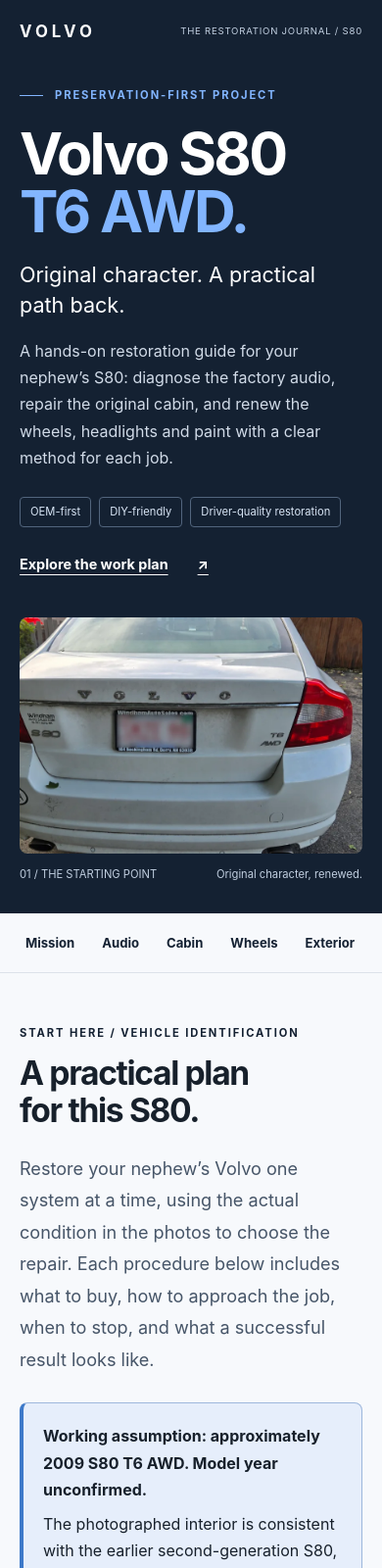
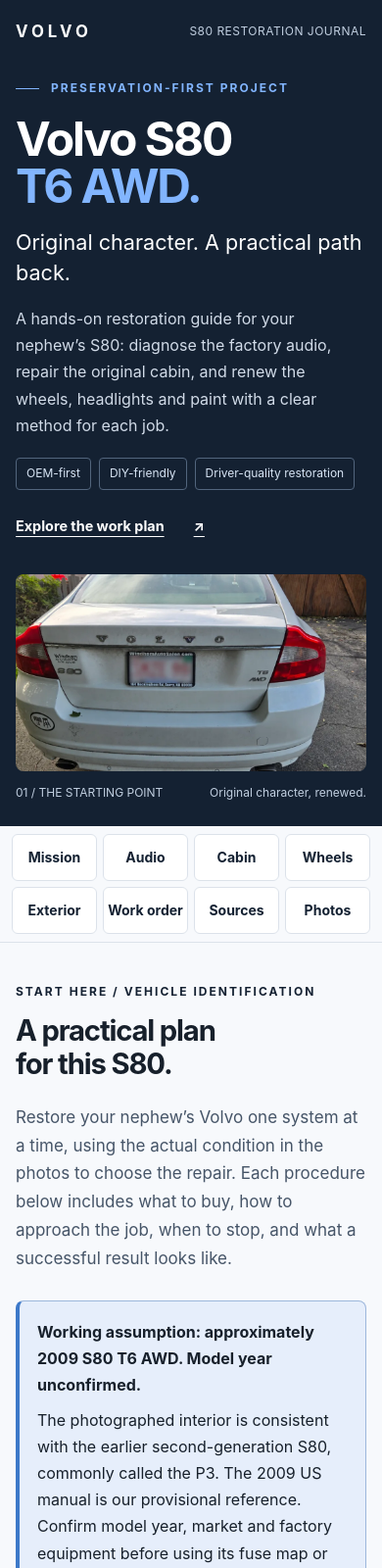
Before and after one commit to jmaietta/resto, a plain HTML site: page index.html in a window 390 px wide. Shown: the top 1600 px of the page at 98% size. Drawn offline with Linux system fonts and the light colour scheme.

Commit message:
Rework full site layout and navigation for phones and tablets

```diff
--- a/index.html
+++ b/index.html
@@ -7,7 +7,7 @@
    Volvo S80 T6 AWD — Mild Restoration Plan
   </title>
   <meta content="Hands-on Volvo S80 T6 AWD restoration guide with conditional 2009 fuse maps, audio diagnostics, leather repair, wheel refinishing, headlight restoration and paint correction." name="description"/>
-  <link href="styles.css" rel="stylesheet"/>
+  <link href="styles.css?v=20261001-mobile" rel="stylesheet"/>
   <meta content="#142132" name="theme-color"/>
   <link href="https://jmaietta.github.io/resto/" rel="canonical"/>
   <meta property="og:type" content="website"/>
@@ -38,7 +38,7 @@
      VOLVO
     </a>
     <span class="masthead-label">
-     The restoration journal / S80
+     S80 restoration journal
     </span>
    </div>
   </div>
@@ -130,9 +130,15 @@
      </span>
      Work order
     </a>
+    <a href="#sources">
+     <span aria-hidden="true">
+      07
+     </span>
+     Sources
+    </a>
     <a href="#gallery">
      <span aria-hidden="true">
-      07
+      08
      </span>
      Photos
     </a>
--- a/styles.css
+++ b/styles.css
@@ -13,7 +13,7 @@
   font-synthesis: none;
 }
 * { box-sizing: border-box; }
-html { scroll-behavior: smooth; scroll-padding-top: 90px; }
+html { scroll-behavior: smooth; scroll-padding-top: 90px; -webkit-text-size-adjust: 100%; }
 body { margin: 0; font-size: 16px; line-height: 1.7; }
 img { display: block; max-width: 100%; height: auto; }
 a { color: var(--dark); text-underline-offset: 5px; }
@@ -45,8 +45,8 @@
 .pill { border: 1px solid #52657d; border-radius: 4px; padding: 5px 10px; font-size: .7rem; color: #d8e5f5; }
 .hero-link { display: inline-flex; align-items: center; gap: 30px; margin-top: 24px; color: var(--card); min-height: 48px; font-size: .9rem; font-weight: 650; }
 .nav { position: sticky; top: 0; z-index: 5; background: #f7f9fcf5; backdrop-filter: blur(14px); border-bottom: 1px solid var(--line); }
-.nav .wrap { display: flex; justify-content: space-between; gap: 12px; overflow-x: auto; padding-block: 8px; scrollbar-width: thin; }
-.nav a { display: flex; align-items: center; gap: 8px; flex-shrink: 0; min-height: 44px; padding: 4px 10px; text-decoration: none; font-size: .82rem; font-weight: 650; border-radius: 4px; }
+.nav .wrap { display: flex; flex-wrap: wrap; justify-content: space-between; gap: 12px; padding-block: 8px; }
+.nav a { display: flex; align-items: center; gap: 8px; min-height: 48px; padding: 4px 10px; text-decoration: none; font-size: .875rem; font-weight: 650; border-radius: 6px; touch-action: manipulation; }
 .nav a span { color: var(--muted); font-size: .65rem; font-weight: 400; }
 .nav a:hover, .nav a[aria-current] { background: #e7effb; }
 section { padding: 88px 0; border-bottom: 1px solid var(--line); }
@@ -107,6 +107,8 @@
 .vehicle-note { border: 1px solid #9db7dc; border-left: 4px solid #3d79c9; border-radius: 8px; padding: 24px; background: #e6eefb; margin: 28px 0; }
 .vehicle-note p { margin: 8px 0 0; }
 .guide-grid { display: grid; grid-template-columns: repeat(2, minmax(0, 1fr)); gap: 32px; align-items: start; }
+.guide-grid > *, .hero-grid > *, .work-sessions article > * { min-width: 0; }
+.procedure-body, .guide-card, .vehicle-note, .source-list { overflow-wrap: anywhere; }
 .guide-card { border: 1px solid var(--line); background: white; border-radius: 8px; padding: 26px; }
 .guide-card p:last-child, .guide-card ul:last-child { margin-bottom: 0; }
 .guide-card li, .procedure-body li { margin-block: 10px; padding-left: 4px; }
@@ -128,8 +130,8 @@
 .steps li::marker { color: #3768ab; font-weight: 700; }
 .decision, .acceptance, .spec-note { padding: 18px 22px; background: #edf3fc; border-left: 3px solid #3d79c9; margin-block: 22px; border-radius: 0 6px 6px 0; }
 .acceptance { background: #f2f5f9; border-color: #586d86; }
-.source-note { font-size: .8rem; color: var(--muted); margin-top: 24px; line-height: 1.8; }
-.source-note a { display: inline-block; padding-block: 5px; }
+.source-note { font-size: .875rem; color: var(--muted); margin-top: 24px; line-height: 1.8; }
+.source-note a { display: inline-block; padding-block: 10px; min-height: 44px; }
 .spec-grid { display: grid; grid-template-columns: repeat(3, minmax(0, 1fr)); gap: 14px; margin-block: 24px; }
 .spec-grid > div { background: #eef3fa; border: 1px solid var(--line); border-radius: 6px; padding: 18px; }
 .spec-grid strong, .spec-grid span { display: block; }
@@ -151,21 +153,35 @@
   .grid { gap: 24px; }
   .hero-photo img { aspect-ratio: .85; border-top-left-radius: 12px; }
 }
+@media (max-width: 900px) {
+  html { scroll-padding-top: calc(8rem + 16px); }
+  .nav .wrap { display: grid; grid-template-columns: repeat(4, minmax(0, 1fr)); width: calc(100% - 24px); gap: 6px; padding-block: 8px; }
+  .nav a { justify-content: center; text-align: center; padding: 8px 4px; line-height: 1.3; border: 1px solid #dce2ea; background: white; }
+  .guide-grid, .spec-grid { grid-template-columns: 1fr; gap: 24px; }
+  .hero-grid { grid-template-columns: 1fr; gap: 28px; }
+  .hero p { max-width: 660px; }
+  .hero-photo img { aspect-ratio: 16 / 9; height: auto; }
+  .guide-photo { width: 100%; max-width: 640px; margin-inline: auto; }
+  .source-list { columns: 1; }
+  .footer .wrap { flex-direction: column; gap: 20px; }
+  .footer a { display: inline-block; }
+}
 @media (max-width: 700px) {
-  html { scroll-padding-top: 80px; }
-  .wrap { width: calc(100% - 40px); }
+  .wrap { width: calc(100% - 32px); }
   .masthead .wrap { min-height: 64px; }
-  .masthead-label { font-size: .6rem; letter-spacing: .08em; }
-  .hero { padding: 24px 0 30px; }
-  .hero-grid { grid-template-columns: 1fr; gap: 30px; }
-  .hero h1 { font-size: clamp(3.7rem, 14vw, 5.3rem); margin: 20px 0; }
+  .masthead-label { font-size: .75rem; letter-spacing: .04em; text-align: right; }
+  .hero { padding: 16px 0 24px; }
+  .hero-grid { grid-template-columns: 1fr; gap: 24px; }
+  .hero h1 { font-size: clamp(3rem, 12vw, 4.75rem); margin: 18px 0; }
   .hero p { max-width: none; }
-  .hero-photo img { aspect-ratio: 1.45; border-radius: 8px; }
+  .hero-photo img { aspect-ratio: 16 / 9; border-radius: 8px; }
+  .hero-photo figcaption { flex-wrap: wrap; font-size: .75rem; gap: 4px 12px; }
+  .eyebrow, .tag, .pill { font-size: .75rem; }
+  .pills { margin-top: 18px; }
   .hero-link { margin-top: 14px; }
-  .nav .wrap { width: 100%; padding-inline: 14px; justify-content: start; }
-  .nav a { padding-inline: 12px; }
-  section { padding: 52px 0; }
-  h2 { margin-bottom: 24px; }
+  section { padding: 40px 0; }
+  h2 { font-size: clamp(1.8rem, 7.5vw, 2.6rem); line-height: 1.18; margin-bottom: 22px; }
+  .lead { font-size: 1.0625rem; line-height: 1.7; }
   .span6, .span4 { grid-column: 1 / -1; }
   .card { padding: 24px; }
   .card::before { margin-bottom: 16px; }
@@ -186,16 +202,28 @@
   .gallery figure:first-child, .gallery figure:last-child { grid-column: 1 / -1; }
   .gallery img { aspect-ratio: 1; }
   .gallery figure:first-child img, .gallery figure:last-child img { aspect-ratio: 16/10; }
-  .gallery figcaption { line-height: 1.4; }
+  .gallery figcaption, .guide-photo figcaption { font-size: .875rem; line-height: 1.5; }
   .footer .wrap { flex-direction: column; gap: 20px; }
   .guide-grid, .spec-grid { grid-template-columns: 1fr; gap: 20px; }
-  .guide-card, .vehicle-note { padding: 20px; }
+  .guide-card, .vehicle-note { padding: 18px; }
   .procedure summary { padding: 20px 16px; }
   .procedure-body { padding: 20px 16px; }
   .guide-photo img { height: auto; max-height: 420px; }
   .decision, .acceptance, .spec-note { padding: 16px; }
   .work-sessions article { grid-template-columns: 30px 1fr; gap: 14px; padding: 18px; }
   .source-list { columns: 1; }
+  .footer { font-size: .875rem; }
+}
+@media (max-width: 480px) {
+  .gallery { grid-template-columns: 1fr; gap: 24px; }
+  .gallery figure:first-child, .gallery figure:last-child { grid-column: auto; }
+  .gallery img, .gallery figure:first-child img, .gallery figure:last-child img { aspect-ratio: 4 / 3; object-fit: contain; }
+  .work-sessions article { display: block; }
+  .work-sessions article > span { display: block; margin-bottom: 8px; }
+}
+@media (max-height: 500px) and (max-width: 1000px) {
+  .nav { position: static; }
+  html { scroll-padding-top: 16px; }
 }
 @media (prefers-reduced-motion: reduce) {
   html { scroll-behavior: auto; }
```
